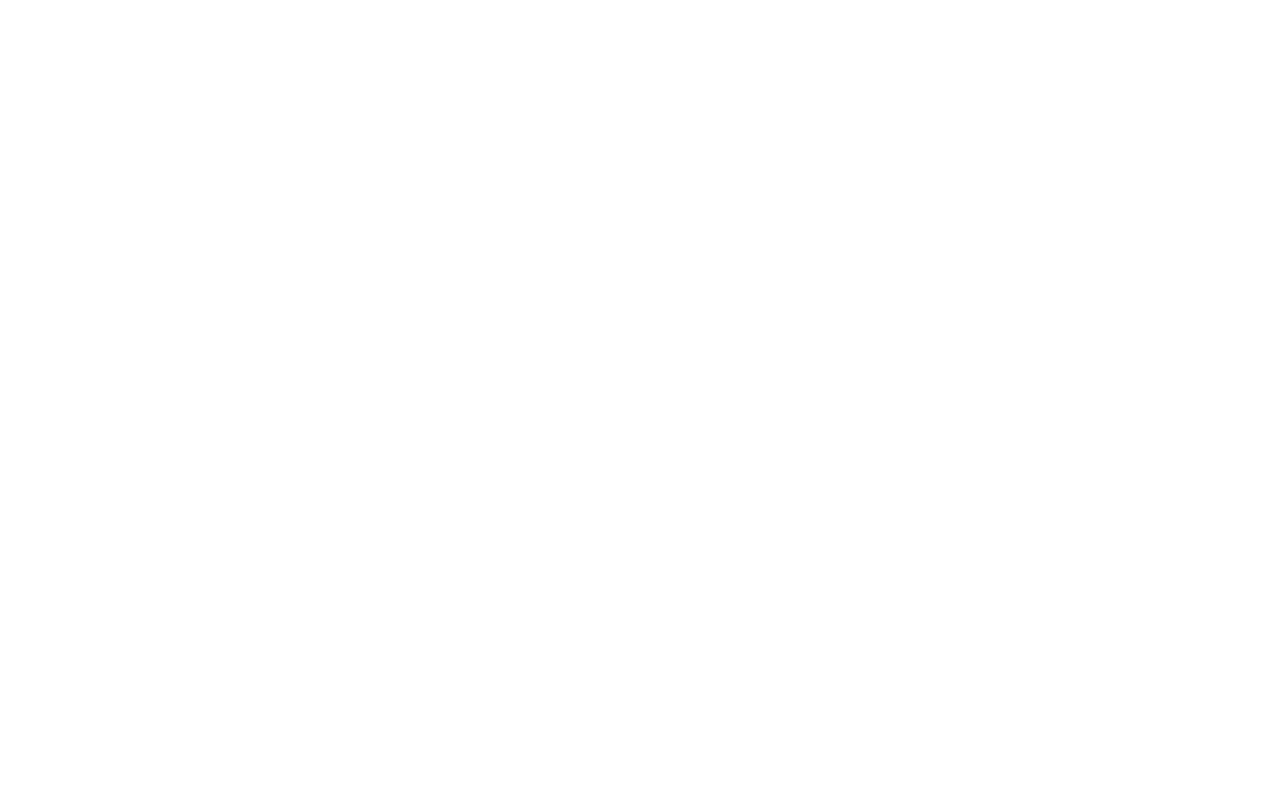
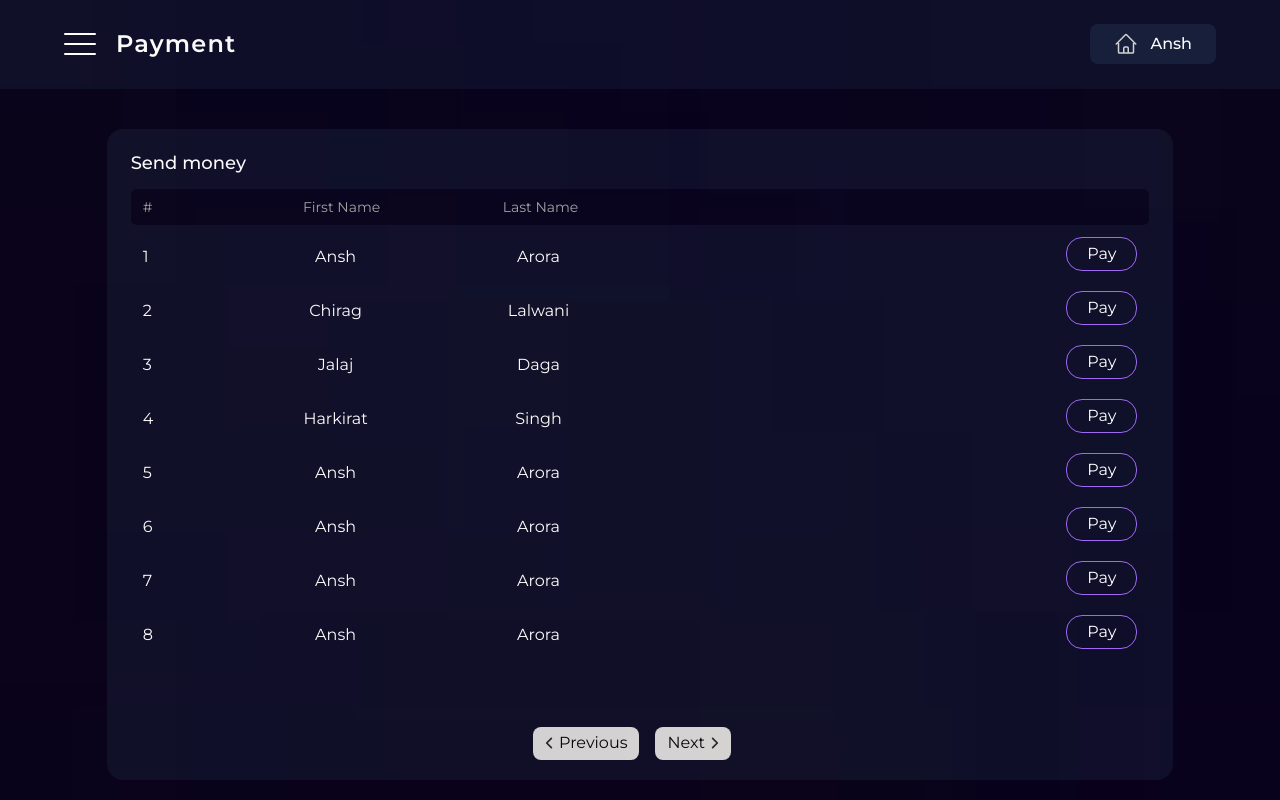
Before and after one commit to bitbard3/payment-app, a React (Vite) app in the folder frontend/: page /payment in a window 1280 px wide. Before the commit this address had no page. Built offline with nearby package versions, Linux system fonts and the light colour scheme.

Commit message:
Add payment page

```diff
--- a/frontend/src/App.jsx
+++ b/frontend/src/App.jsx
@@ -4,6 +4,7 @@
 import Landing from "./pages/Landing";
 import Dashboard from "./pages/Dashboard";
 import Account from "./pages/Account";
+import Payment from "./pages/Payment";
 function App() {
   return (
     <>
@@ -13,6 +14,7 @@
         <Route path="/login" Component={Login}></Route>
         <Route path="/dashboard" Component={Dashboard}></Route>
         <Route path="/account" Component={Account}></Route>
+        <Route path="/payment" Component={Payment}></Route>
       </Routes>
     </>
   );
--- /dev/null
+++ b/frontend/src/pages/Payment.jsx
@@ -0,0 +1,62 @@
+import React from "react";
+import Header from "../components/Header";
+import MobileNav from "../components/MobileNav";
+import Gradients from "../components/Gradients";
+import NavItemsList from "../components/NavItemsList";
+import { sideBarOpen } from "../stores/atom/sideBar";
+import { useRecoilValue } from "recoil";
+import SendMoney from "../components/SendMoney";
+import { HomeIcon } from "@heroicons/react/24/outline";
+
+export default function Payment() {
+  const userList = [
+    { firstName: "Ansh", lastName: "Arora" },
+    { firstName: "Chirag", lastName: "Lalwani" },
+    { firstName: "Jalaj", lastName: "Daga" },
+    { firstName: "Harkirat", lastName: "Singh" },
+    { firstName: "Ansh", lastName: "Arora" },
+    { firstName: "Ansh", lastName: "Arora" },
+    { firstName: "Ansh", lastName: "Arora" },
+    { firstName: "Ansh", lastName: "Arora" },
+  ];
+  const sideBar = useRecoilValue(sideBarOpen);
+
+  return (
+    <div>
+      <div className="w-screen h-screen bg-dark grid grid-cols-12 grid-rows-9 relative overflow-hidden">
+        <div
+          className={`col-span-2 bg-box bg-opacity-40 row-span-9 hidden ${
+            !sideBar ? `hidden` : `xl:block `
+          }`}
+        >
+          <div className="flex flex-col gap-10 h-full">
+            <NavItemsList></NavItemsList>
+          </div>
+        </div>
+        <div
+          className={`row-span-1 col-span-12  bg-box bg-opacity-30 ${
+            !sideBar ? ` col-span-12` : `xl:col-span-10`
+          }`}
+        >
+          <Header
+            text={"Payment"}
+            icon={<HomeIcon className="text-neutral-300 h-5 md:h-6"></HomeIcon>}
+            buttonText={"Ansh"}
+          ></Header>
+        </div>
+        <div
+          className={`row-span-8 mt-10 bg-box bg-opacity-35 md:mx-10 xl:mx-0 md:rounded-2xl mb-5 flex flex-col items-center justify-center ${
+            !sideBar
+              ? `xl:col-start-2 col-span-12 xl:col-span-10`
+              : `xl:col-start-4 xl:col-span-8 col-span-12`
+          }`}
+        >
+          <SendMoney users={userList}></SendMoney>
+        </div>
+
+        <MobileNav></MobileNav>
+        <Gradients></Gradients>
+      </div>
+    </div>
+  );
+}
```
